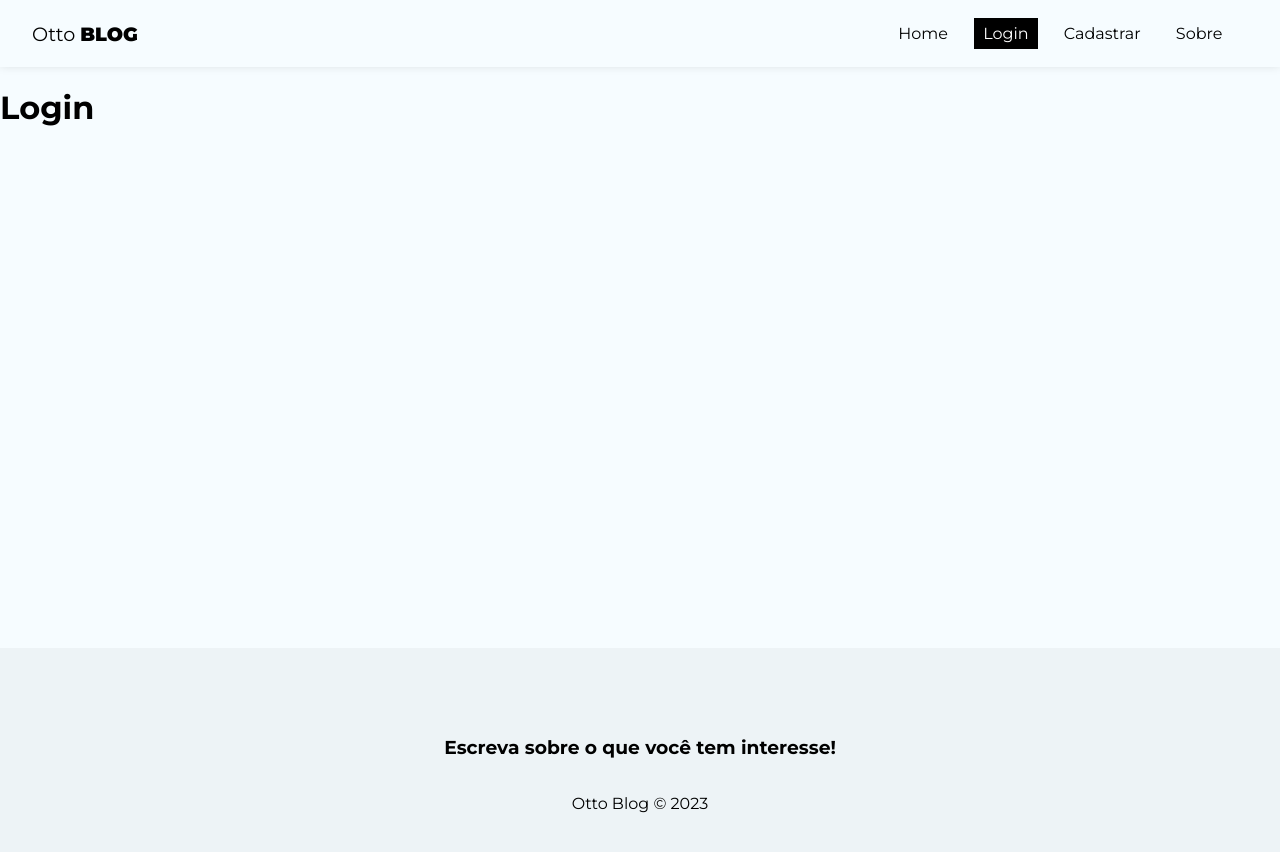
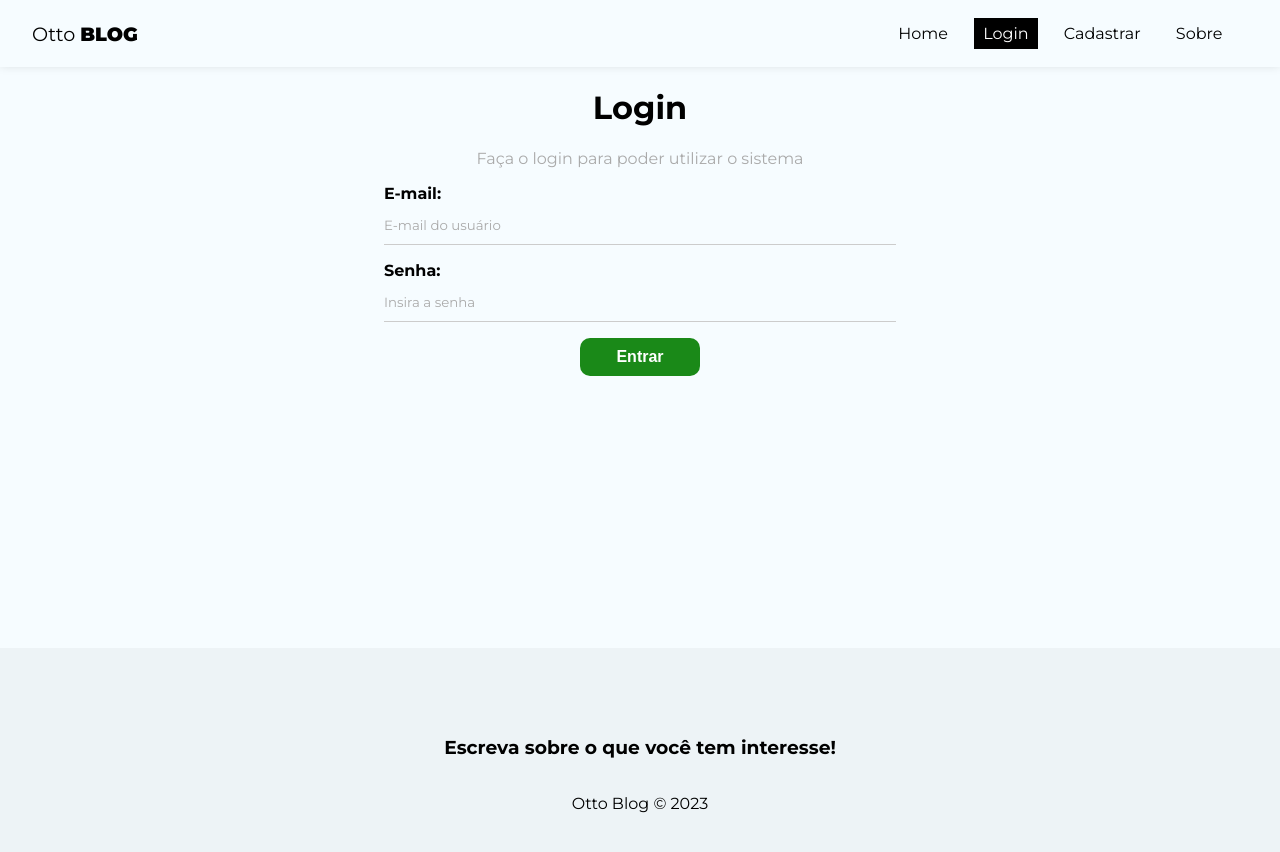
Before and after one commit to othongonzaga/OttoBlog, a React (Create React App) app in the folder ottoblog/: page /login in a window 1280 px wide. Shown: the top 852 px of the page. Built offline with nearby package versions, Linux system fonts and the light colour scheme; no server answers.

Commit message:
Fazendo o logout e o login do projeto

```diff
--- a/ottoblog/src/components/Navbar.js
+++ b/ottoblog/src/components/Navbar.js
@@ -7,6 +7,7 @@
 
 const Navbar = () => {
     const {user} = useAuthValue();
+    const {logout} = useAuthentication();
 
   return (
     <nav className={styles.navbar}>
@@ -40,6 +41,13 @@
             <li>
                 <NavLink to ='/about' className={({isActive}) => (isActive ? styles.active : "")}>Sobre</NavLink>
             </li>
+            {user && (
+                <>
+                    <li>
+                        <button onClick={logout}>Sair</button>
+                    </li>
+                </>
+            )}
         </ul>
     </nav>
   )
--- a/ottoblog/src/hooks/useAuthentication.js
+++ b/ottoblog/src/hooks/useAuthentication.js
@@ -62,6 +62,38 @@
 
     }
 
+    const logout = () =>{
+        checkIfIsCancelled()
+        signOut(auth)
+    }
+
+    const login = async(data) =>{
+        checkIfIsCancelled()
+
+        setLoading(true)
+        setError(false)
+
+        try {
+            await signInWithEmailAndPassword(auth, data.email, data.password)
+
+            setLoading(false)
+
+        }catch(error){
+            let systemErrorMessage
+
+            if(error.message.includes("user-not-found")){
+                systemErrorMessage = "Usuário não existe"
+            }else if(error.message.includes("wrong-password")){
+                systemErrorMessage = "Senha incorreta"
+            }else{
+                systemErrorMessage = "Erro do sistema, por favor tente mais tarde."
+            }
+
+            setError(systemErrorMessage)
+            setLoading(false)
+        }
+    }
+
     useEffect(() =>{
         return() => setCancelled(true)
     }, [])
@@ -70,6 +102,8 @@
         auth,
         error,
         createUser,
-        loading
+        loading,
+        logout,
+        login,
     }
 }
--- a/ottoblog/src/pages/Login/Login.js
+++ b/ottoblog/src/pages/Login/Login.js
@@ -1,10 +1,74 @@
-import React from 'react'
-import styles from './Login.module.css'
+import styles from "./Login.module.css";
+
+import { useEffect, useState } from "react";
+import { useAuthentication } from "../../hooks/useAuthentication";
 
 const Login = () => {
+  const [email, setEmail] = useState("");
+  const [password, setPassword] = useState("");
+  const [error, setError] = useState("");
+
+  const { login, error: authError, loading } = useAuthentication();
+
+  const handleSubmit = async (e) => {
+    e.preventDefault();
+
+    setError("");
+
+    const user = {
+      email,
+      password,
+    };
+
+    const res = await login(user);
+
+    console.log(res);
+  };
+
+  useEffect(() => {
+    console.log(authError);
+    if (authError) {
+      setError(authError);
+    }
+  }, [authError]);
+
   return (
-    <h1>Login</h1>
-  )
-}
+    <div className={styles.login}>
+      <h1>Login</h1>
+      <p>Faça o login para poder utilizar o sistema</p>
+      <form onSubmit={handleSubmit}>
+        <label>
+          <span>E-mail:</span>
+          <input
+            type="email"
+            name="email"
+            required
+            placeholder="E-mail do usuário"
+            onChange={(e) => setEmail(e.target.value)}
+            value={email}
+          />
+        </label>
+        <label>
+          <span>Senha:</span>
+          <input
+            type="password"
+            name="password"
+            required
+            placeholder="Insira a senha"
+            onChange={(e) => setPassword(e.target.value)}
+            value={password}
+          />
+        </label>
+        {!loading && <button className="btn">Entrar</button>}
+        {loading && (
+          <button className="btn" disabled>
+            Aguarde...
+          </button>
+        )}
+        {error && <p className="error">{error}</p>}
+      </form>
+    </div>
+  );
+};
 
-export default Login
+export default Login;
--- a/ottoblog/src/pages/Login/Login.module.css
+++ b/ottoblog/src/pages/Login/Login.module.css
@@ -0,0 +1,7 @@
+.login {
+    text-align: center;
+}
+
+.login p {
+color: #aaa;
+}
```
